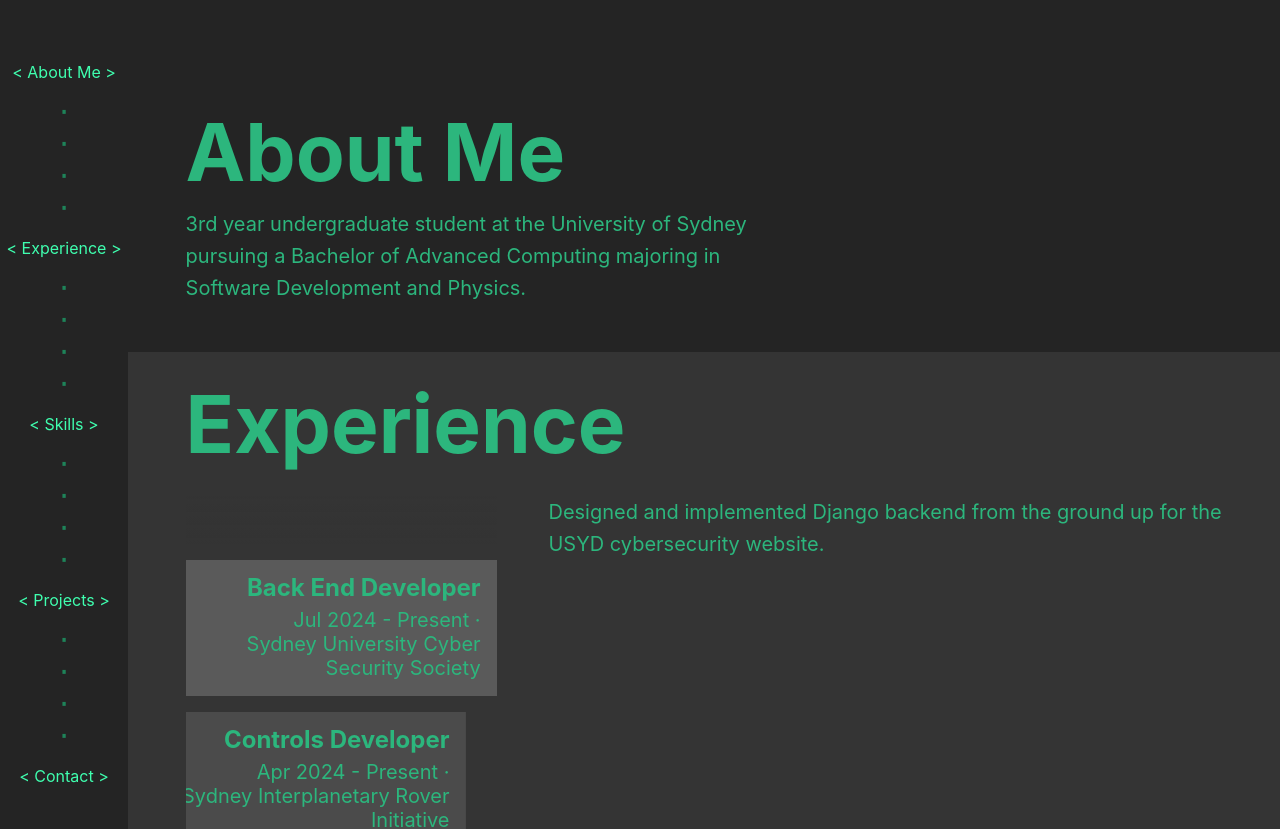
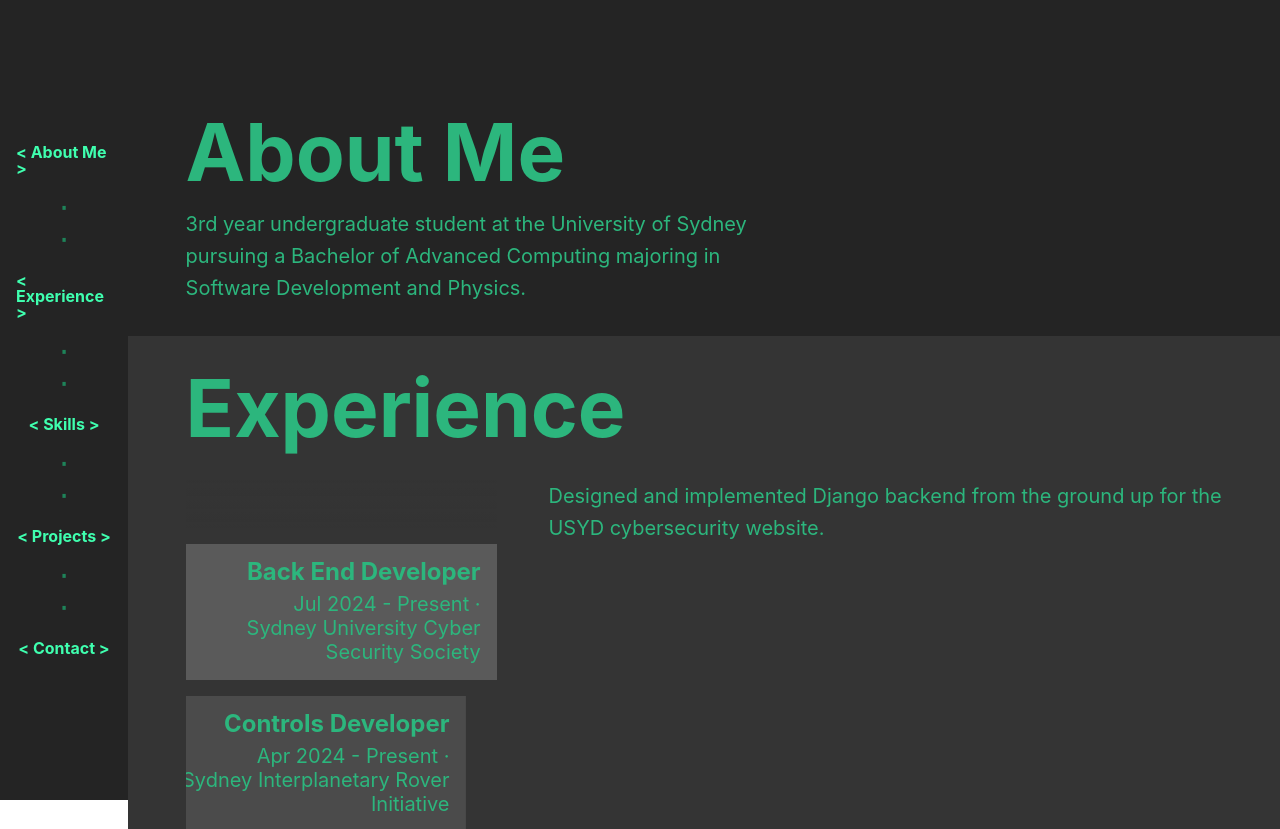
Before and after one commit to bwt2/my-website, a React (Vite) app: page / in a window 1280 px wide. Shown: the top 829 px of the page. Built offline with nearby package versions, Linux system fonts and the light colour scheme.

Commit message:
navbar edits

```diff
--- a/src/App.module.css
+++ b/src/App.module.css
@@ -1,20 +1,32 @@
 .layout {
-  display: flex;
+  min-width: 100vw;
+  min-height: 100vh;
 }
 
 .nav {
-  min-width: 10vw;
   font-family: Inter, system-ui, Avenir, Helvetica, Arial, sans-serif;
+  box-sizing: border-box;
+  position: fixed;
+  width: var(--nav-width);
+  min-height: 100vh;
+  z-index: 5;
+  background-color: var(--root-bg-color);
+  overflow: hidden;
+  display: flex;
+  justify-content: center;
+  align-items: center;
 }
 
 .main  {
+  margin-left: var(--nav-width);
+  min-height: 100vh;
+  width: calc(100vw - var(--nav-width));
   display: flex;
   align-items: center;
   flex-direction: column;
-  gap: 1rem;
-  min-height: 100vh;
-  min-width: 90vw;
+
   font-family: Inter, system-ui, Avenir, Helvetica, Arial, sans-serif;
   background-color: var(--root-bg-color);
   color: var(--main-text-color);
+  box-sizing: border-box;
 }
--- a/src/components/Navbar.jsx
+++ b/src/components/Navbar.jsx
@@ -6,19 +6,19 @@ export default function Navbar({ scrollToSection, refs }){
       <h1 onClick={() => scrollToSection(refs.aboutMeRef)}>
         {"<"} About Me {">"}
       </h1>
-      <NavbarConnector repeat={4}/>
+      <NavbarConnector repeat={2}/>
       <h1 onClick={() => scrollToSection(refs.experienceRef)}>
         {"<"} Experience {">"}
       </h1>
-      <NavbarConnector repeat={4}/>
+      <NavbarConnector repeat={2}/>
       <h1 onClick={() => scrollToSection(refs.skillsRef)}>
         {"<"} Skills {">"}
       </h1>
-      <NavbarConnector repeat={4}/>
+      <NavbarConnector repeat={2}/>
       <h1 onClick={() => scrollToSection(refs.projectsRef)}>
         {"<"} Projects {">"}
       </h1>
-      <NavbarConnector repeat={4}/>
+      <NavbarConnector repeat={2}/>
       <h1 onClick={() => scrollToSection(refs.contactRef)}>
         {"<"} Contact {">"}
       </h1>
--- a/src/components/Navbar.module.css
+++ b/src/components/Navbar.module.css
@@ -1,19 +1,25 @@
 .nav {
-    height: 100%;
-    min-width: 10vw;
-
-    background-color: var(--root-bg-color);
     color: var(--light-text-color);
     display: flex;
     flex-direction: column;
     align-items: center;
-    padding-top: 2.5rem;
-    position: fixed;
     gap: 1rem;
-
-    padding-top: 5%;
+    padding: 1rem;
 }
 
 .nav h1 {
+    font-weight: 650;
     font-size: 1rem;
 }
+
+@media (max-width: 1200px) {
+    .nav h1 {
+      font-size: 0.5rem;
+    }
+}
+
+@media (max-width: 800px) {
+    .nav h1 {
+      font-size: 0.25rem;
+    }
+}
--- a/src/index.css
+++ b/src/index.css
@@ -58,4 +58,5 @@ table {
   --main-text-color: rgb(44, 182, 125);
   --secondary-text-color: rgb(30, 131, 89);
   --light-text-color: rgb(63, 255, 175);
+  --nav-width: 10vw;
 }
```
Also changed, not shown: 1 other file (tests, documents, lock files or other folders).
